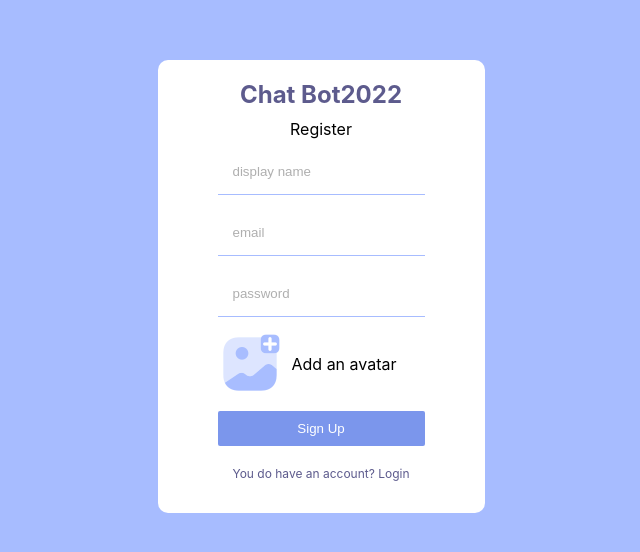
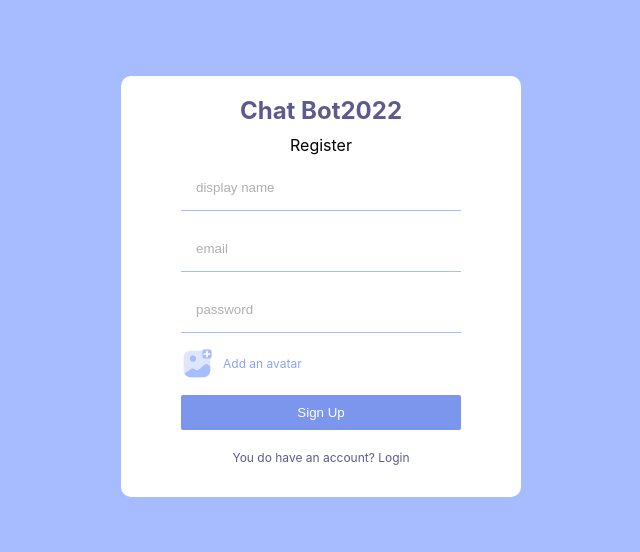
Before and after one commit to wilfred05777/chat12-07-22, a React (Create React App) app: page / in a window 1280 px wide. Shown: the part 114-666 px from the top of the page, without its empty margins (319-959 px from the left). Built offline with nearby package versions, Linux system fonts and the light colour scheme.

Commit message:
fixing image size adn width of login ui

```diff
--- a/src/App.js
+++ b/src/App.js
@@ -1,4 +1,7 @@
 // https://www.youtube.com/watch?v=k4mjF4sPITE&list=PLj-4DlPRT48nfYgDK00oTjlDF4O0ZZyG8&index=36
+
+// https://github.com/safak/youtube2022/tree/react-chat
+
 import "./App.css";
 import Register from "./pages/Register";
 import "./style.scss";
--- a/src/pages/Register.jsx
+++ b/src/pages/Register.jsx
@@ -12,7 +12,7 @@ const Register = () => {
           <input type="email" placeholder="email" />
           <input type="password" placeholder="password" />
           <input style={{ display: "none" }} type="file" id="file" />
-          <label htmlFor="file" id="file">
+          <label htmlFor="file">
             <img src={Add} alt="" />
             <span> Add an avatar</span>
           </label>
--- a/src/style.scss
+++ b/src/style.scss
@@ -13,11 +13,13 @@
     flex-direction: column;
     align-items: center;
     gap: 10px;
+
     .logo {
       color: #5d5b8d;
       font-weight: bold;
       font-size: 24px;
     }
+
     form {
       display: flex;
       flex-direction: column;
@@ -26,6 +28,7 @@
       input {
         padding: 15px;
         border: none;
+        width: 250px;
         border-bottom: 1px solid #a7bcff;
         &::placeholder {
           color: rgb(175,175, 175);
@@ -44,6 +47,12 @@
         display: flex;
         align-items: center;
         gap:10px;
+        color: #8da4f1;
+        font-size: 12px;
+        cursor: pointer;
+        img{
+          width: 32px;
+        }
       }
     }
     p{
```
Also changed, not shown: src/pages/Login.jsx (+19 -1 lines).
